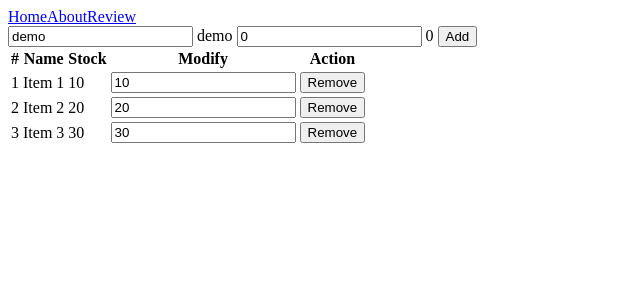
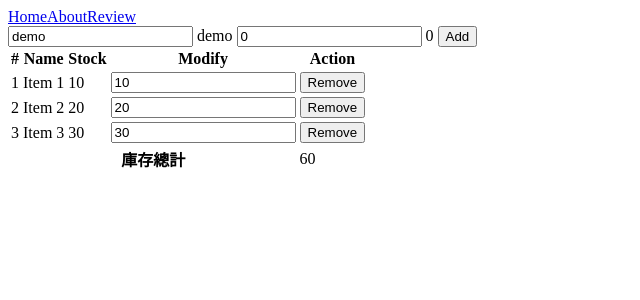
Before and after one commit to dpi627/HexVueHw02, a Vue app: page /review in a window 1280 px wide. Shown: the top 300 px of the page, without its empty margins (0-640 px from the left). Built offline with nearby package versions, Linux system fonts and the light colour scheme.

Commit message:
feat: 在 ReviewView 組件中新增庫存總計顯示功能

```diff
--- a/src/views/ReviewView.vue
+++ b/src/views/ReviewView.vue
@@ -18,6 +18,14 @@
         <th>Action</th>
       </tr>
     </thead>
+    <tfoot>
+      <tr>
+        <th scope="row" colspan="4">庫存總計</th>
+        <td>
+          {{ totalStock }}
+        </td>
+      </tr>
+    </tfoot>
     <tbody>
       <tr v-for="(item, key) in items" :key="item.id">
         <td>{{ key + 1 }}</td>
@@ -35,10 +43,12 @@
 </template>
 
 <script setup>
-import { ref } from 'vue';
+import { ref, computed, onMounted } from 'vue';
 
 const newName = ref('demo');
 const newStock = ref(0);
+
+const items = ref([]);
 
 const addItem = () => {
   items.value.push({
@@ -53,9 +63,22 @@ const removeItem = (id) => {
   items.value.splice(idx, 1);
 }
 
-const items = ref([
-  { id: 1, name: 'Item 1', stock: 10 },
-  { id: 2, name: 'Item 2', stock: 20 },
-  { id: 3, name: 'Item 3', stock: 30 }
-]);
+const totalStock = computed(() => {
+  let sum = 0;
+  items.value.forEach((item) => {
+    sum += item.stock;
+  });
+  return sum;
+})
+
+onMounted(() => {
+  setTimeout(() => {
+    items.value = [
+      { id: 1, name: 'Item 1', stock: 10 },
+      { id: 2, name: 'Item 2', stock: 20 },
+      { id: 3, name: 'Item 3', stock: 30 }
+    ]
+  }, 3000);
+});
+
 </script>
```
